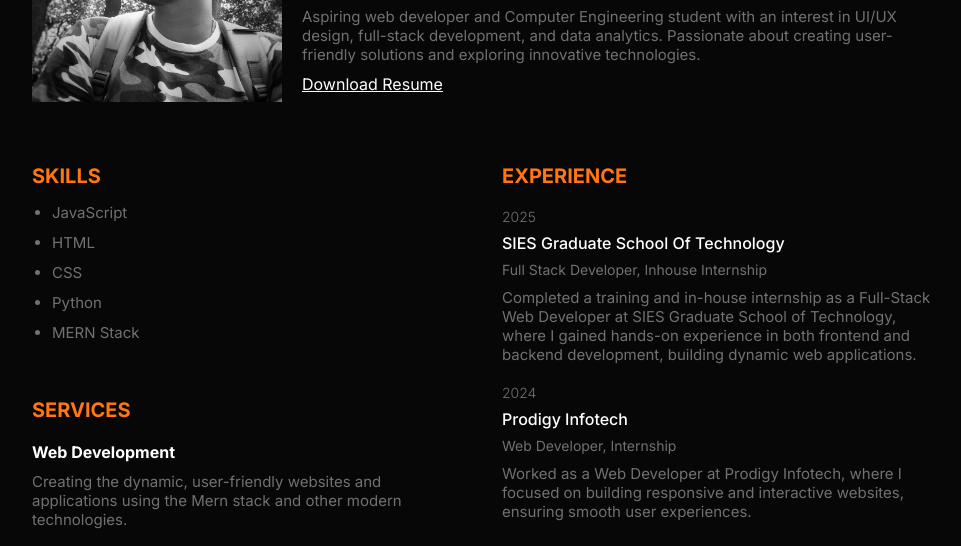
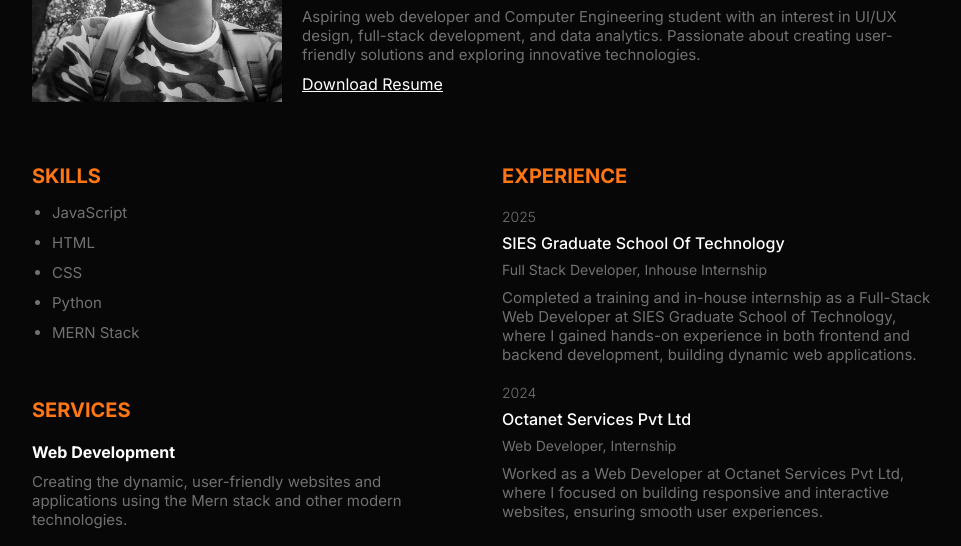
Before and after one commit to TanishSrinivasan/My-Portfolio-1, a plain HTML site: page index.html in a window 1280 px wide. Shown: the part 198-744 px from the top of the page, without its empty margins (158-1119 px from the left). Drawn offline with nearby package versions, Linux system fonts and the light colour scheme.

Commit message:
index.html

```diff
--- a/index.html
+++ b/index.html
@@ -103,10 +103,10 @@
         </div>
         <div class="exp_item">
           <p class="item_preTitle">2024</p>
-          <h4 class="item_title">Prodigy Infotech</h4>
+          <h4 class="item_title">Octanet Services Pvt Ltd</h4>
           <p class="item_subtitle">Web Developer, Internship</p>
           <p class="description">
-            Worked as a Web Developer at Prodigy Infotech, where I focused on building responsive and interactive websites, ensuring smooth user experiences.
+            Worked as a Web Developer at Octanet Services Pvt Ltd, where I focused on building responsive and interactive websites, ensuring smooth user experiences.
           </p>
         </div>
       </div>
```
